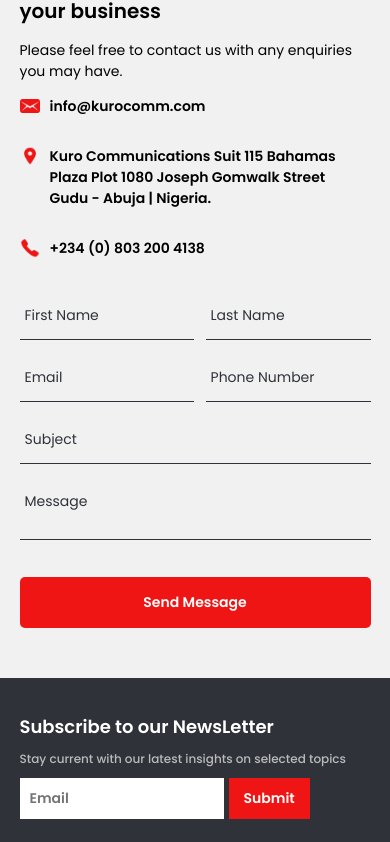
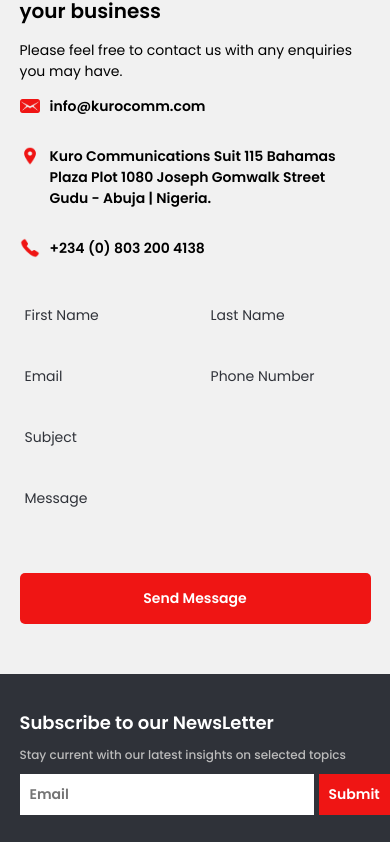
Before and after one commit to feyiamujo1/kurocomm, a React (Create React App) app: page / in a window 390 px wide. Shown: the part 4688-5530 px from the top of the page. Built offline with nearby package versions, Linux system fonts and the light colour scheme; the HTML template or start-up script is replaced by a standard one.

Commit message:
trying to fix the input fields in the footer

```diff
--- a/src/components/ContactComp/contactcomp.css
+++ b/src/components/ContactComp/contactcomp.css
@@ -81,7 +81,7 @@
     margin-bottom: 30px;
     border: none;
     outline: none;
-    border-bottom: 1px solid #2f3239;
+    /* border-bottom: 1px solid #2f3239; */
     background: transparent;
 }
 .user_box input:hover, .other_container textarea:hover{
@@ -157,7 +157,7 @@
     #subject_inputfield, #message_textarea{
         border: 0;
         outline: 0;
-        border-bottom: 1px solid #2f3239;
+        /* border-bottom: 1px solid #2f3239; */
     }
     #send_message_button{
         padding: 15px 0px !important;
--- a/src/components/Footer/footer.css
+++ b/src/components/Footer/footer.css
@@ -72,8 +72,11 @@
     display: flex;
     align-items: center;
 }
+.footer .news_letter_container input{
+    padding: 13px;
+}
 .footer .news_letter_container input[type="email"]{
-    padding: 13px;
+    /* padding: 13px; */
     margin-right: 10px;
     font-size: 16px;
     font-family: 'Poppins', sans-serif;
@@ -89,7 +92,7 @@
     justify-content: center;
     background-color: #EF1514;
     color: #fff;
-    padding: 13px;
+    /* padding: 13px; */
     outline: none;
     border: none;
     cursor: pointer;
@@ -141,14 +144,17 @@
     /* .footer .news_letter_container p{
         font-size: 12px;
     } */
+    .footer .news_letter_container input{
+        padding: 10px;
+    }
     .footer .news_letter_container input[type="email"]{
         font-size: 14px;
-        padding: 10px;
+        /* padding: 10px; */
         margin-right: 5px;
     }
     .footer .news_letter_container .submit_newsletter_button{
         font-size: 14px;
-        padding: 10px !important;
+        /* padding: 10px !important; */
     }
     .footer .footer_link_container p{
         margin: 0px 0px 10px;
@@ -189,11 +195,11 @@
         box-sizing: border-box;
         margin-bottom: 10px;
     }
-    .footer .news_letter_container input[type="email"]{
+    /* .footer .news_letter_container input[type="email"]{
         width: 70%;
     }
     .footer .news_letter_container .submit_newsletter_button{
         width: 30%;
         text-align: center;
-    }
+    } */
 }
```
